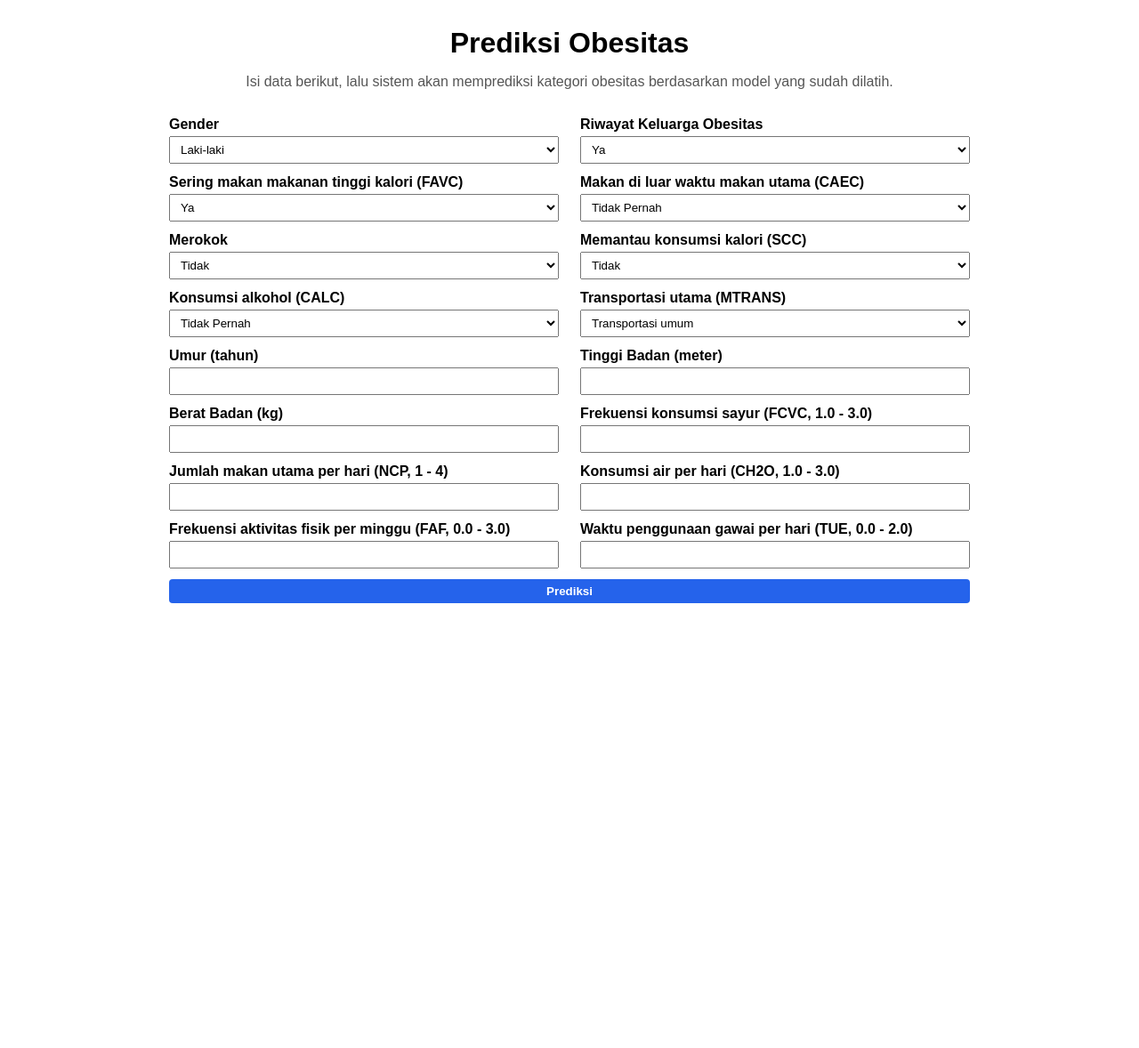
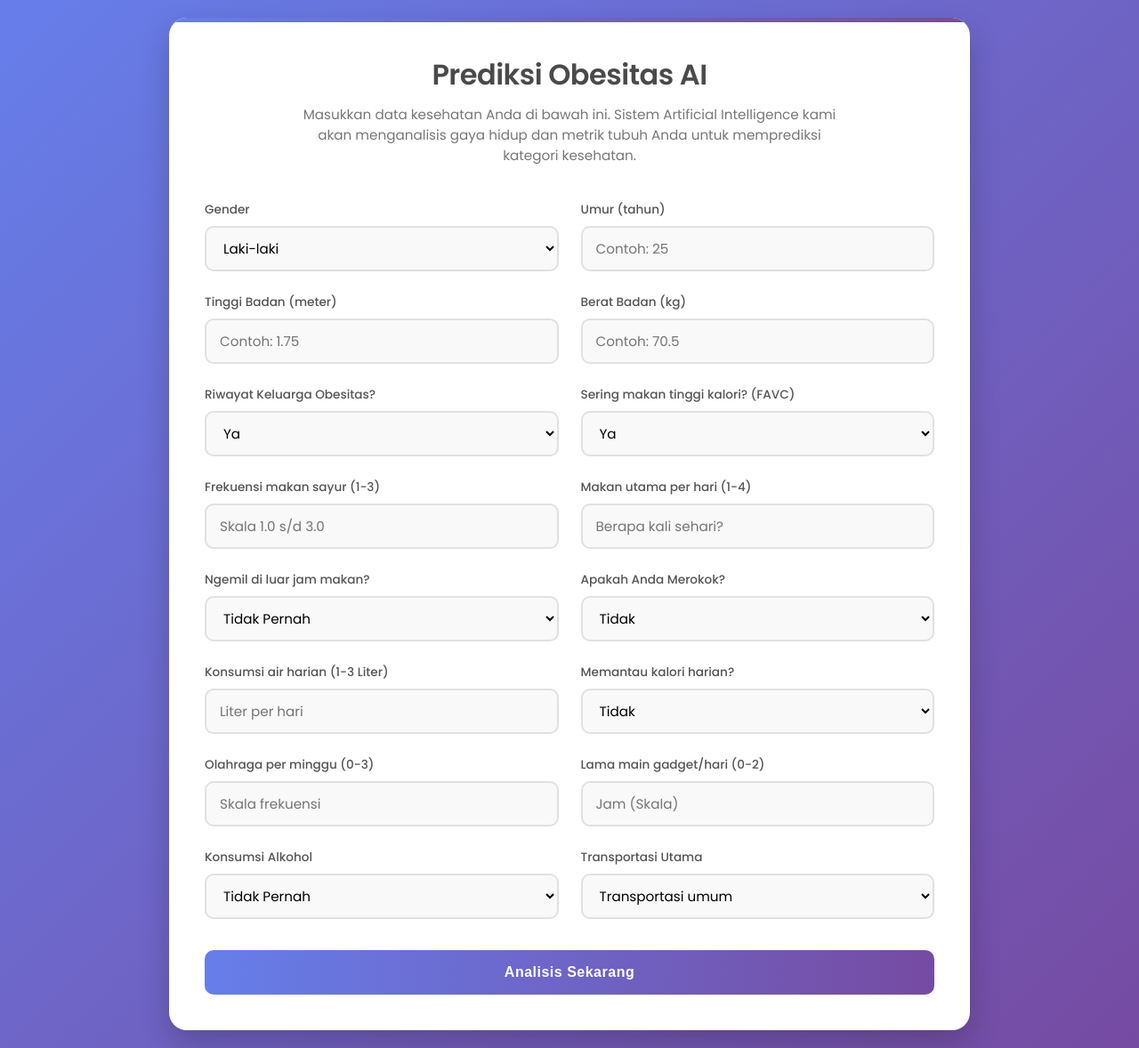
Before and after one commit to StrendleyW/website_obesitas, a Flask app: page / in a window 1280 px wide. Shown: the whole page at 89% size. Before the commit the page ends 678 px from the top, so only its background shows below. Run offline with Flask 3, Linux system fonts and the light colour scheme; parts of the project's set-up code (start-up, migrations or seed data) failed here and were passed over.

Commit message:
Menambahkan CSS

```diff
--- /dev/null
+++ b/static/style.css
@@ -0,0 +1,185 @@
+/* --- RESET & BASIC SETUP --- */
+* {
+  margin: 0;
+  padding: 0;
+  box-sizing: border-box;
+}
+
+body {
+  font-family: "Poppins", sans-serif;
+  background: linear-gradient(135deg, #667eea 0%, #764ba2 100%);
+  min-height: 100vh;
+  display: flex;
+  align-items: center;
+  justify-content: center;
+  padding: 20px;
+  color: #333;
+}
+
+/* --- CONTAINER / CARD --- */
+.container {
+  background-color: #ffffff;
+  width: 100%;
+  max-width: 900px;
+  padding: 40px;
+  border-radius: 20px;
+  box-shadow: 0 15px 35px rgba(0, 0, 0, 0.2);
+  position: relative;
+  overflow: hidden;
+}
+
+/* Hiasan kecil di pojok atas */
+.container::before {
+  content: "";
+  position: absolute;
+  top: 0;
+  left: 0;
+  width: 100%;
+  height: 5px;
+  background: linear-gradient(to right, #667eea, #764ba2);
+}
+
+/* --- HEADINGS --- */
+h1 {
+  text-align: center;
+  color: #4a4a4a;
+  margin-bottom: 10px;
+  font-weight: 600;
+  letter-spacing: -0.5px;
+}
+
+p.desc {
+  text-align: center;
+  color: #777;
+  margin-bottom: 40px;
+  font-size: 0.95rem;
+  max-width: 600px;
+  margin-left: auto;
+  margin-right: auto;
+  line-height: 1.5;
+}
+
+/* --- FORM GRID --- */
+form {
+  display: grid;
+  grid-template-columns: 1fr 1fr; /* 2 Kolom */
+  gap: 25px;
+}
+
+.form-group {
+  display: flex;
+  flex-direction: column;
+}
+
+/* --- LABELS & INPUTS --- */
+label {
+  font-size: 0.85rem;
+  font-weight: 500;
+  color: #555;
+  margin-bottom: 8px;
+  transition: color 0.3s;
+}
+
+input,
+select {
+  padding: 12px 15px;
+  border: 2px solid #e1e1e1;
+  border-radius: 10px;
+  font-family: inherit;
+  font-size: 0.95rem;
+  background-color: #f9f9f9;
+  transition: all 0.3s ease;
+  outline: none;
+}
+
+/* Efek saat input diklik */
+input:focus,
+select:focus {
+  border-color: #667eea;
+  background-color: #fff;
+  box-shadow: 0 0 0 4px rgba(102, 126, 234, 0.1);
+}
+
+input:focus + label,
+select:focus + label {
+  color: #667eea;
+}
+
+/* --- BUTTON --- */
+.full-width {
+  grid-column: 1 / -1; /* Span ke semua kolom */
+  margin-top: 10px;
+}
+
+button[type="submit"] {
+  width: 100%;
+  padding: 16px;
+  background: linear-gradient(to right, #667eea, #764ba2);
+  color: white;
+  border: none;
+  border-radius: 10px;
+  font-size: 1rem;
+  font-weight: 600;
+  cursor: pointer;
+  transition: transform 0.2s, box-shadow 0.2s;
+  letter-spacing: 0.5px;
+}
+
+button[type="submit"]:hover {
+  transform: translateY(-2px);
+  box-shadow: 0 10px 20px rgba(118, 75, 162, 0.3);
+}
+
+button[type="submit"]:active {
+  transform: translateY(0);
+}
+
+/* --- RESULT BOX --- */
+.result {
+  margin-top: 30px;
+  padding: 20px;
+  border-radius: 12px;
+  text-align: center;
+  font-weight: 500;
+  animation: fadeIn 0.5s ease-in-out;
+}
+
+@keyframes fadeIn {
+  from {
+    opacity: 0;
+    transform: translateY(10px);
+  }
+  to {
+    opacity: 1;
+    transform: translateY(0);
+  }
+}
+
+.ok {
+  background-color: #d1fae5;
+  color: #065f46;
+  border: 1px solid #a7f3d0;
+}
+
+.error {
+  background-color: #fee2e2;
+  color: #991b1b;
+  border: 1px solid #fecaca;
+}
+
+/* --- RESPONSIVE MOBILE --- */
+@media (max-width: 768px) {
+  .container {
+    padding: 25px;
+    margin: 10px;
+  }
+
+  form {
+    grid-template-columns: 1fr; /* Jadi 1 kolom di HP */
+    gap: 15px;
+  }
+
+  h1 {
+    font-size: 1.5rem;
+  }
+}
--- a/templates/index.html
+++ b/templates/index.html
@@ -1,58 +1,23 @@
 <!DOCTYPE html>
-<html lang="en">
+<html lang="id">
 <head>
     <meta charset="UTF-8">
-    <title>Prediksi Obesitas</title>
-    <style>
-        body { font-family: Arial, sans-serif; max-width: 900px; margin: 30px auto; }
-        h1 { text-align: center; margin-bottom: 10px; }
-        p.desc { text-align: center; margin-bottom: 30px; color: #555; }
+    <meta name="viewport" content="width=device-width, initial-scale=1.0">
+    <title>AI Health | Prediksi Obesitas</title>
+    <link href="https://fonts.googleapis.com/css2?family=Poppins:wght@300;400;500;600&display=swap" rel="stylesheet">
+    <link rel="stylesheet" href="{{ url_for('static', filename='style.css') }}">
 
-        form {
-            display: grid;
-            grid-template-columns: repeat(2, minmax(0, 1fr));
-            gap: 12px 24px;
-        }
-
-        label { display: block; font-weight: bold; margin-bottom: 4px; }
-        input, select, button {
-            width: 100%;
-            padding: 6px 8px;
-            box-sizing: border-box;
-        }
-
-        .full-width { grid-column: 1 / 3; }
-
-        .result {
-            margin-top: 24px;
-            padding: 14px;
-            border-radius: 6px;
-        }
-        .ok { background-color: #e5ffe5; color: #0b6b0b; }
-        .error { background-color: #ffe5e5; color: #8b0000; }
-
-        button {
-            cursor: pointer;
-            border: none;
-            border-radius: 4px;
-        }
-        button[type="submit"] {
-            background-color: #2563eb;
-            color: white;
-            font-weight: 600;
-        }
-        button[type="submit"]:hover {
-            background-color: #1d4ed8;
-        }
-    </style>
 </head>
 <body>
-    <h1>Prediksi Obesitas</h1>
-    <p class="desc">Isi data berikut, lalu sistem akan memprediksi kategori obesitas berdasarkan model yang sudah dilatih.</p>
+
+    <div class="container">
+        <h1>Prediksi Obesitas AI</h1>
+        <p class="desc">
+            Masukkan data kesehatan Anda di bawah ini. Sistem Artificial Intelligence kami akan menganalisis gaya hidup dan metrik tubuh Anda untuk memprediksi kategori kesehatan.
+        </p>
 
         <form method="POST">
-        <!-- KATEGORIKAL -->
-        <div>
+            <div class="form-group">
                 <label for="Gender">Gender</label>
                 <select name="Gender" id="Gender">
                     <option value="Male">Laki-laki</option>
@@ -60,24 +25,49 @@
                 </select>
             </div>
 
-        <div>
-            <label for="family_history_with_overweight">Riwayat Keluarga Obesitas</label>
+            <div class="form-group">
+                <label for="Age">Umur (tahun)</label>
+                <input type="number" name="Age" id="Age" step="1" min="10" max="80" placeholder="Contoh: 25" required>
+            </div>
+
+            <div class="form-group">
+                <label for="Height">Tinggi Badan (meter)</label>
+                <input type="number" name="Height" id="Height" step="0.01" min="1.2" max="2.2" placeholder="Contoh: 1.75" required>
+            </div>
+
+            <div class="form-group">
+                <label for="Weight">Berat Badan (kg)</label>
+                <input type="number" name="Weight" id="Weight" step="0.1" min="30" max="200" placeholder="Contoh: 70.5" required>
+            </div>
+
+            <div class="form-group">
+                <label for="family_history_with_overweight">Riwayat Keluarga Obesitas?</label>
                 <select name="family_history_with_overweight" id="family_history_with_overweight">
                     <option value="yes">Ya</option>
                     <option value="no">Tidak</option>
                 </select>
             </div>
 
-        <div>
-            <label for="FAVC">Sering makan makanan tinggi kalori (FAVC)</label>
+            <div class="form-group">
+                <label for="FAVC">Sering makan tinggi kalori? (FAVC)</label>
                 <select name="FAVC" id="FAVC">
                     <option value="yes">Ya</option>
                     <option value="no">Tidak</option>
                 </select>
             </div>
 
-        <div>
-            <label for="CAEC">Makan di luar waktu makan utama (CAEC)</label>
+            <div class="form-group">
+                <label for="FCVC">Frekuensi makan sayur (1-3)</label>
+                <input type="number" name="FCVC" id="FCVC" step="0.1" min="1" max="3" placeholder="Skala 1.0 s/d 3.0" required>
+            </div>
+
+            <div class="form-group">
+                <label for="NCP">Makan utama per hari (1-4)</label>
+                <input type="number" name="NCP" id="NCP" step="1" min="1" max="4" placeholder="Berapa kali sehari?" required>
+            </div>
+
+            <div class="form-group">
+                <label for="CAEC">Ngemil di luar jam makan?</label>
                 <select name="CAEC" id="CAEC">
                     <option value="no">Tidak Pernah</option>
                     <option value="Sometimes">Kadang-kadang</option>
@@ -86,24 +76,39 @@
                 </select>
             </div>
 
-        <div>
-            <label for="SMOKE">Merokok</label>
+            <div class="form-group">
+                <label for="SMOKE">Apakah Anda Merokok?</label>
                 <select name="SMOKE" id="SMOKE">
                     <option value="no">Tidak</option>
                     <option value="yes">Ya</option>
                 </select>
             </div>
 
-        <div>
-            <label for="SCC">Memantau konsumsi kalori (SCC)</label>
+            <div class="form-group">
+                <label for="CH2O">Konsumsi air harian (1-3 Liter)</label>
+                <input type="number" name="CH2O" id="CH2O" step="0.1" min="1" max="3" placeholder="Liter per hari" required>
+            </div>
+
+            <div class="form-group">
+                <label for="SCC">Memantau kalori harian?</label>
                 <select name="SCC" id="SCC">
                     <option value="no">Tidak</option>
                     <option value="yes">Ya</option>
                 </select>
             </div>
 
-        <div>
-            <label for="CALC">Konsumsi alkohol (CALC)</label>
+            <div class="form-group">
+                <label for="FAF">Olahraga per minggu (0-3)</label>
+                <input type="number" name="FAF" id="FAF" step="0.1" min="0" max="3" placeholder="Skala frekuensi" required>
+            </div>
+
+            <div class="form-group">
+                <label for="TUE">Lama main gadget/hari (0-2)</label>
+                <input type="number" name="TUE" id="TUE" step="0.1" min="0" max="2" placeholder="Jam (Skala)" required>
+            </div>
+
+            <div class="form-group">
+                <label for="CALC">Konsumsi Alkohol</label>
                 <select name="CALC" id="CALC">
                     <option value="no">Tidak Pernah</option>
                     <option value="Sometimes">Kadang-kadang</option>
@@ -112,73 +117,35 @@
                 </select>
             </div>
 
-        <div>
-            <label for="MTRANS">Transportasi utama (MTRANS)</label>
+            <div class="form-group">
+                <label for="MTRANS">Transportasi Utama</label>
                 <select name="MTRANS" id="MTRANS">
                     <option value="Public_Transportation">Transportasi umum</option>
-                <option value="Automobile">Mobil</option>
+                    <option value="Automobile">Mobil Pribadi</option>
+                    <option value="Motorbike">Sepeda Motor</option>
+                    <option value="Bike">Sepeda</option>
                     <option value="Walking">Jalan kaki</option>
-                <option value="Bike">Sepeda</option>
-                <option value="Motorbike">Motor</option>
                 </select>
             </div>
 
-        <!-- NUMERIK -->
-        <div>
-            <label for="Age">Umur (tahun)</label>
-            <input type="number" name="Age" id="Age" step="1" min="10" max="80" required>
-        </div>
-
-        <div>
-            <label for="Height">Tinggi Badan (meter)</label>
-            <input type="number" name="Height" id="Height" step="0.01" min="1.2" max="2.2" required>
-        </div>
-
-        <div>
-            <label for="Weight">Berat Badan (kg)</label>
-            <input type="number" name="Weight" id="Weight" step="0.1" min="30" max="200" required>
-        </div>
-
-        <div>
-            <label for="FCVC">Frekuensi konsumsi sayur (FCVC, 1.0 - 3.0)</label>
-            <input type="number" name="FCVC" id="FCVC" step="0.1" min="1" max="3" required>
-        </div>
-
-        <div>
-            <label for="NCP">Jumlah makan utama per hari (NCP, 1 - 4)</label>
-            <input type="number" name="NCP" id="NCP" step="1" min="1" max="4" required>
-        </div>
-
-        <div>
-            <label for="CH2O">Konsumsi air per hari (CH2O, 1.0 - 3.0)</label>
-            <input type="number" name="CH2O" id="CH2O" step="0.1" min="1" max="3" required>
-        </div>
-
-        <div>
-            <label for="FAF">Frekuensi aktivitas fisik per minggu (FAF, 0.0 - 3.0)</label>
-            <input type="number" name="FAF" id="FAF" step="0.1" min="0" max="3" required>
-        </div>
-
-        <div>
-            <label for="TUE">Waktu penggunaan gawai per hari (TUE, 0.0 - 2.0)</label>
-            <input type="number" name="TUE" id="TUE" step="0.1" min="0" max="2" required>
-        </div>
-
             <div class="full-width">
-            <button type="submit">Prediksi</button>
+                <button type="submit">Analisis Sekarang</button>
             </div>
         </form>
 
         {% if prediction %}
             <div class="result ok">
-            <strong>Hasil Prediksi:</strong> {{ prediction }}
+                <h3>Hasil Analisis</h3>
+                <p style="font-size: 1.2em; margin-top: 5px;">{{ prediction }}</p>
             </div>
         {% endif %}
 
         {% if error %}
             <div class="result error">
-            <strong>Terjadi Error:</strong> {{ error }}
+                <strong>Terjadi Kesalahan:</strong> {{ error }}
             </div>
         {% endif %}
+    </div>
+
 </body>
 </html>
```
Lines whose indentation alone changed are shown as unchanged.
